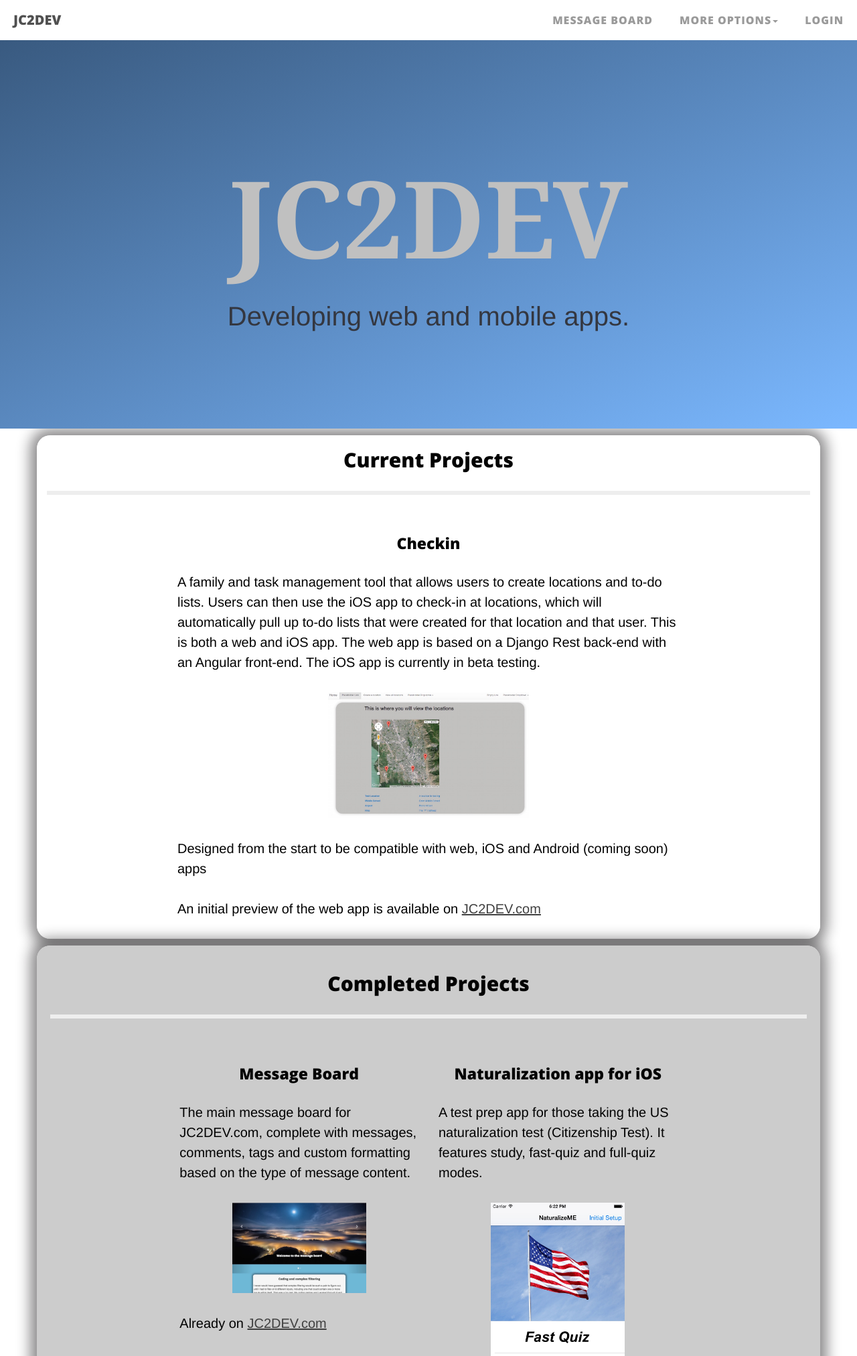
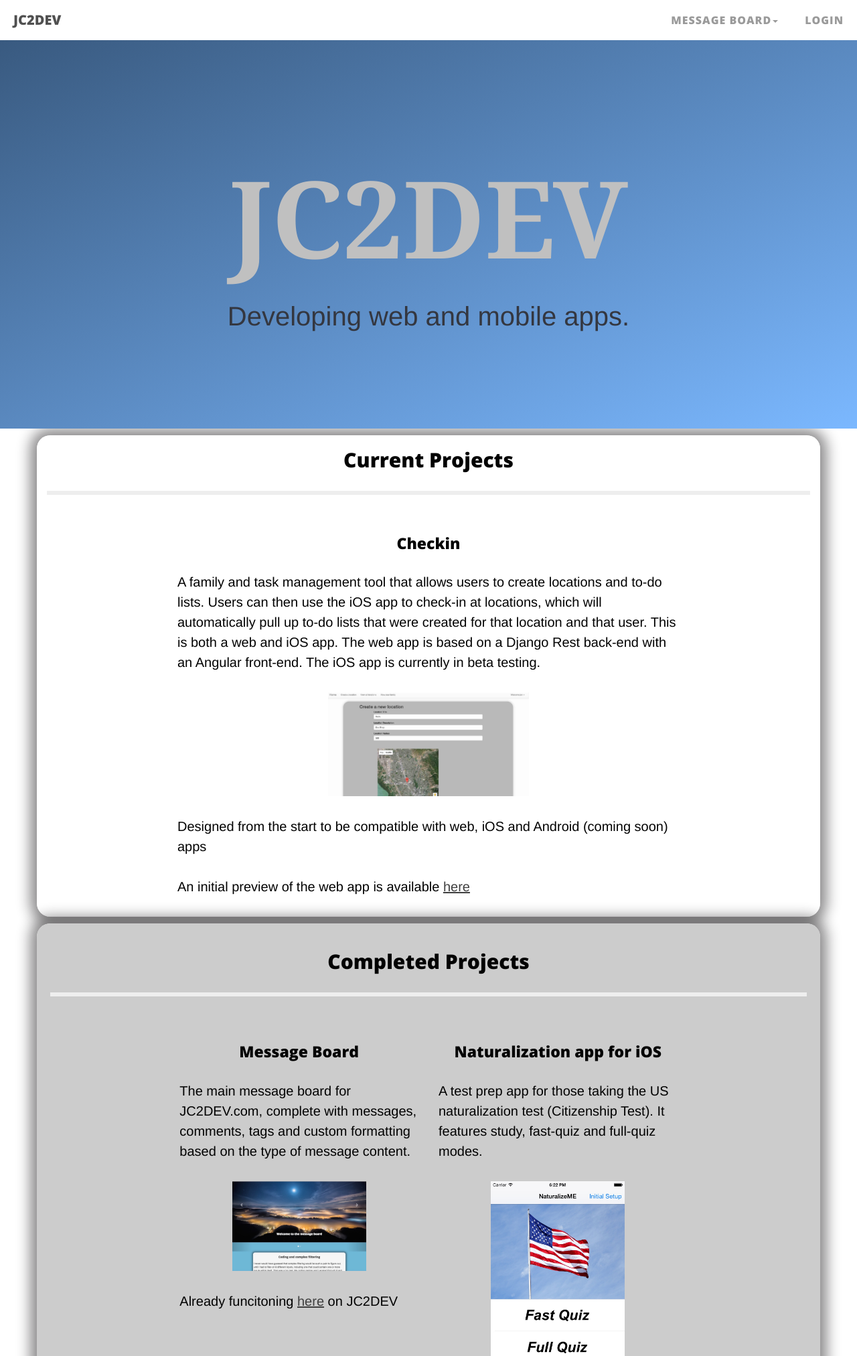
Before and after one commit to jjcarl/message_board, a Django app: page / in a window 1280 px wide. Shown: the top 2025 px of the page at 67% size. Run offline with Django 3.2, Linux system fonts and the light colour scheme; some libraries are stand-ins or nearby versions.

Commit message:
changed some front page styling, the navbar and other small changes

```diff
--- a/main/static/css/blog.css
+++ b/main/static/css/blog.css
@@ -89,6 +89,11 @@
     box-shadow: 0px 0px 20px 10px rgba(20,19,20,0.49);
 }
 
+.all-messages {
+    margin-top: 15px;
+    margin-bottom: 15px;
+}
+
 .message-meta {
     font-size: .9em;
 }
@@ -166,23 +171,6 @@
 
 .help-block {
     font-size: .8em;
-}
-
-#right-side-navbar {
-    display: none;
-    border: none;
-    color: #FFF;
-}
-
-#right-side-navbar a {
-    color: #FFF;
-}
-
-#right-side-navbar-box {
-    background-color: #2F2E5F;
-    border: none;
-    color: #FFF;
-    width: 300px;
 }
 
 .video-wrapper {
--- a/main/static/js/blog.js
+++ b/main/static/js/blog.js
@@ -276,3 +276,23 @@
     e.preventDefault();
     $('#right-side-navbar').show();
 })
+
+$('.project-preview').on('click', '.current-project-preview-pic', function(){
+    if ($(this).attr('size') === '100') {
+        $(this).animate({width: '35em'})
+        $(this).attr('size', '500')
+    } else if ($(this).attr('size') === '500') {
+        $(this).animate({width: '15em'})
+        $(this).attr('size', '100')
+    }
+})
+
+$('.project-preview').on('click', '.project-preview-pic', function(){
+    if ($(this).attr('size') === '100') {
+        $(this).animate({width: '23em'})
+        $(this).attr('size', '500')
+    } else if ($(this).attr('size') === '500') {
+        $(this).animate({width: '12em'})
+        $(this).attr('size', '100')
+    }
+})
--- a/main/templates/home.html
+++ b/main/templates/home.html
@@ -22,9 +22,9 @@
                     <div class="project-preview">
                         <h4>Checkin</h4>
                         <p>A family and task management tool that allows users to create locations and to-do lists. Users can then use the iOS app to check-in at locations, which will automatically pull up to-do lists that were created for that location and that user. This is both a web and iOS app. The web app is based on a Django Rest back-end with an Angular front-end. The iOS app is currently in beta testing.</p>
-                        <img src="{% static "img/Checkin.jpg" %}" alt="Message Board Preview" class="current-project-preview-pic">
+                        <a><img src="{% static 'img/checkin.jpg' %}" alt="Message Board Preview" class="current-project-preview-pic" size="100"></a>
                         <p>Designed from the start to be compatible with web, iOS and Android (coming soon) apps</p>
-                        <p>An initial preview of the web app is available on <a href="http://checkin.jc2dev.com">JC2DEV.com</a></p>
+                        <p>An initial preview of the web app is available <a href="http://checkin.jc2dev.com">here</a></p>
                     </div>
                 </div>
             </div>
@@ -44,14 +44,14 @@
                         <div class="project-preview col-xs-12 col-md-6">
                             <h4>Message Board</h4>
                             <p>The main message board for JC2DEV.com, complete with messages, comments, tags and custom formatting based on the type of message content.</p>
-                            <img src="{% static "img/Messageboard.jpg" %}" alt="Message Board Preview" class="project-preview-pic">
-                            <p>Already on <a href="/message/">JC2DEV.com</a></p>
+                            <a><img src="{% static "img/Messageboard.jpg" %}" alt="Message Board Preview" class="project-preview-pic" size="100"></a>
+                            <p>Already funcitoning <a href="/message/">here</a> on JC2DEV</p>
                             <hr class="project-preview-hr">
                         </div>
                         <div class="project-preview col-xs-12 col-md-6">
                             <h4>Naturalization app for iOS</h3>
                             <p>A test prep app for those taking the US naturalization test (Citizenship Test). It features study, fast-quiz and full-quiz modes.</p>
-                            <img src="{% static "img/naturalize.jpg" %}" alt="NaturalizeMe Preview Picture" class="project-preview-pic">
+                            <a><img src="{% static "img/naturalize.jpg" %}" alt="NaturalizeMe Preview Picture" class="project-preview-pic" size="100"></a>
                             <p>Already in beta testing. <b>Coming soon to the market.</b></p>
                             <hr class="project-preview-hr">
                         </div>
@@ -61,7 +61,7 @@
                             <h4>Group project - Movie Picker</h4>
                             <p>This was a group project done together with three other developers at Coding Campus</p>
                             <p>It's a web app that will make choosing a movie between a group of people a much easier and less painful process. Users can add movies to the database and vote for them. All votes will be automatically counted for those users who join a movie-watching event.</p>
-                            <img src="{% static "img/Moviepicker.jpg" %}" alt="Movie Picker preview pic" class="project-preview-pic">
+                            <a><img src="{% static "img/Moviepicker.jpg" %}" alt="Movie Picker preview pic" class="project-preview-pic" size="100"></a>
                             <p>Check it out <a href="http://moviepicker.peterhenry.net/">online.</a></p>
                             <hr class="project-preview-hr">
                         </div>
@@ -69,7 +69,7 @@
                             <h4>Group project - Recipes</h4>
                             <p>This was another group project that was completed together with three other developers at Coding Campus</p>
                             <p>It's a recipe repository where a user can store their recipes, record their personal reviews of the recipes and other facts about them. It can also dynamically scale a recipe for more or less servings.</p>
-                            <img src="{% static "img/Recipe.jpg" %}" alt="Recipe  preview pic" class="project-preview-pic">
+                            <a><img src="{% static "img/Recipe.jpg" %}" alt="Recipe  preview pic" class="project-preview-pic" size="100"></a>
                             <hr class="project-preview-hr">
                         </div>
                     </div>
--- a/main/templates/navbar.html
+++ b/main/templates/navbar.html
@@ -12,20 +12,21 @@
     </div>
     <div class="collapse navbar-collapse" id="bs-example-navbar-collapse-1">
       <ul class="nav navbar-nav navbar-right">
-        <li><a href="{% url 'mbhome' %}">Message Board</a></li>
+
 
         {% if user.is_authenticated %}
           <li><a href="{% url 'create_message' %}">Create a message</a></li>
         {% endif %}
           <li class="dropdown">
-              <a href="" class="dropdown-toggle" data-toggle="dropdown" role="button" aria-haspopup="true" aria-expanded="false">More Options<span class="caret"></span></a>
+              <a href="" class="dropdown-toggle" data-toggle="dropdown" role="button" aria-haspopup="true" aria-expanded="false">Message Board<span class="caret"></span></a>
               <ul class="dropdown-menu">
+                <li><a href="{% url 'mbhome' %}">Message Board Home</a></li>
                 <li><a href="{% url 'message_board' %}">All messages</a></li>
                 <li role="separator" class="divider"></li>
                 <form class="navbar-form navbar-left" id="search-form" method="post" role="search" action="{% url 'message_search' %}">
                   {% csrf_token %}
                   <div class="form-group">
-                    <input type="text" class="form-control" placeholder="Search" name="word">
+                    <input type="text" class="form-control" placeholder="Search Message Board" name="word">
                   </div>
                   <button type="submit" class="search-btn" name="search-btn">Search</button>
                 </form>
--- a/main/templates/short-messages.html
+++ b/main/templates/short-messages.html
@@ -1,5 +1,5 @@
 {% for message in messages %}
-    <div class="container">
+    <div class="container all-messages">
         <div class="row">
             <div class="col-sm-offset-1 col-sm-10 short-message">
                 <a href="{% url 'message_detail' id=message.id %}">
```
Also changed, not shown: main/templates/message-detail.html (+6 -4 lines), main/static/img/Checkin.jpg.
